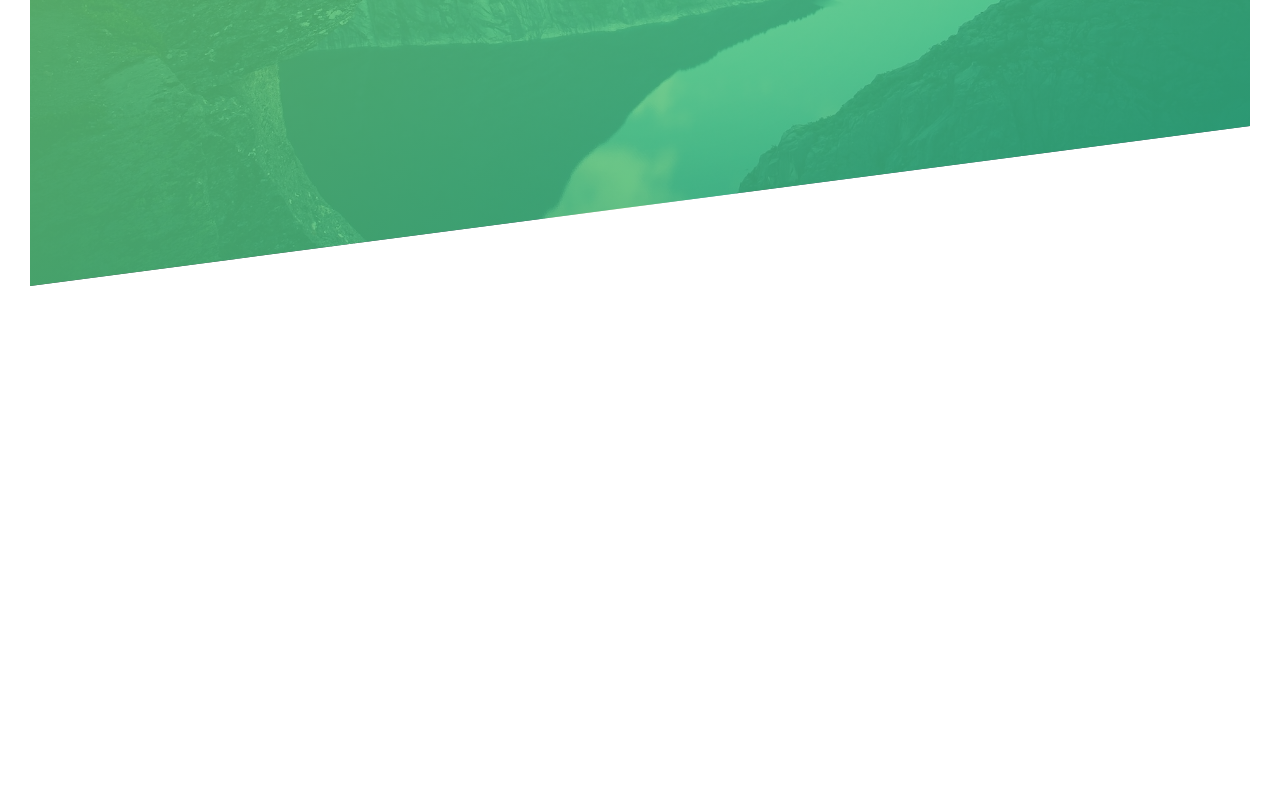
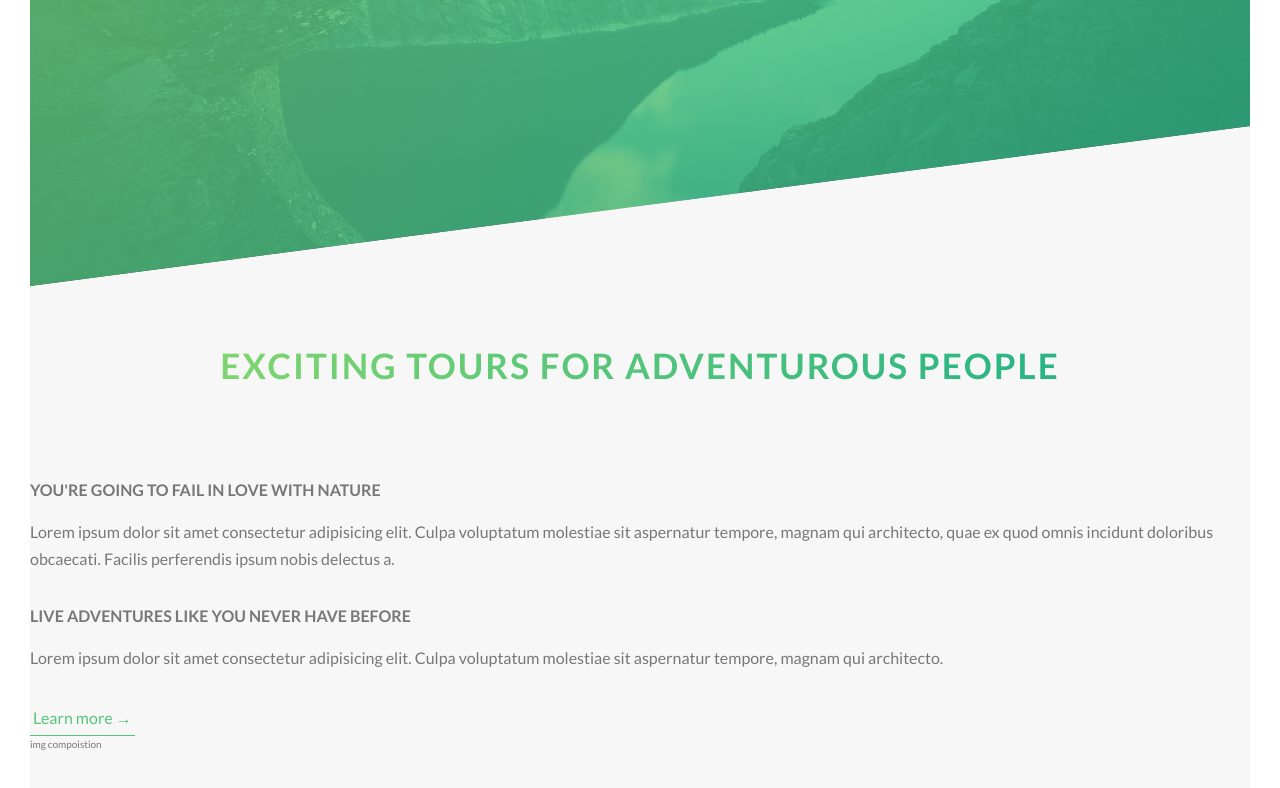
Before and after one commit to adi-peled/Natours, a website: page index.html in a window 1280 px wide. Shown: the part 504-1292 px from the top of the page. Before the commit the page ends 820 px from the top, so only its background shows below. Drawn offline with Linux system fonts and the light colour scheme.

Commit message:
about section half way, added helpers and variables

```diff
--- a/index.html
+++ b/index.html
@@ -30,7 +30,38 @@
         </div>
     </header>
 
-
+    <main>
+        <section class="section-about">
+            <div class="u-center-text u-mar-btm-big">
+                <h2 class="heading-secondary">
+                    exciting tours for adventurous people
+                </h2>
+            </div>
+            <div class="row">
+                <div class="col-1-of-2">
+                    <h3 class="heading-tertiary  u-mar-btm-small">
+                        you're going to fail in love with nature
+                    </h3>
+                    <p class="paragraph">
+                        Lorem ipsum dolor sit amet consectetur adipisicing elit. Culpa voluptatum molestiae sit
+                        aspernatur tempore, magnam qui architecto, quae ex quod omnis incidunt doloribus obcaecati.
+                        Facilis perferendis ipsum nobis delectus a.
+                    </p>
+                    <h3 class="heading-tertiary u-mar-btm-small">
+                        Live adventures like you never have before
+                    </h3>
+                    <p class="paragraph">
+                        Lorem ipsum dolor sit amet consectetur adipisicing elit. Culpa voluptatum molestiae sit
+                        aspernatur tempore, magnam qui architecto.
+                    </p>
+                    <a href="#" class="btn-text"> Learn more &rarr;</a>
+                </div>
+                <div class="col-1-of-2">
+                    img compoistion
+                </div>
+            </div>
+        </section>
+    </main>
 </body>
 
 </html>
--- a/scss/abstracts/_mixins.scss
+++ b/scss/abstracts/_mixins.scss
@@ -0,0 +1,7 @@
+@mixin clearfix {
+    &::after {
+        content: "";
+        display: table;
+        clear: both;
+    }
+}
--- a/scss/abstracts/_variables.scss
+++ b/scss/abstracts/_variables.scss
@@ -2,3 +2,14 @@ $color-primary:#55c57a;
 $color-primary-light:#7ed56f;
 $color-primary-dark:#28b485;
 $color-black:#000;
+$color-white:#fff;
+$color-gray-light-1:#f7f7f7;
+
+
+//grid
+$grid-width:114rem;
+$gutter-vertical:8rem;
+$gutter-horizontal:6rem;
+
+//fonts
+$default-font-size:1.6rem;
--- a/scss/base/_typography.scss
+++ b/scss/base/_typography.scss
@@ -31,3 +31,34 @@ body {
         animation: moveInRight 1s ease-out
     }
 }
+
+.heading-secondary {
+    font-size: 3.5rem;
+    text-transform: uppercase;
+    font-weight: 700;
+    background-image: linear-gradient(to right, $color-primary-light, $color-primary-dark);
+    display: inline-block;
+    -webkit-background-clip: text;
+    color: transparent;
+    letter-spacing: 2px;
+    transition: all .2s;
+
+    &:hover {
+        transform: skewY(2deg) skewX(15deg) scale(1.1);
+        text-shadow: .5rem 1rem 2rem rgba($color-black, .2);
+    }
+}
+
+
+.heading-tertiary {
+    font-size: $default-font-size;
+    font-weight: 700;
+    text-transform: uppercase;
+}
+
+.paragraph {
+    font-size: $default-font-size;
+    &:not(:last-child) {
+        margin-bottom: 3rem;
+    }
+}
--- a/scss/base/_utilities.scss
+++ b/scss/base/_utilities.scss
@@ -0,0 +1,15 @@
+.u-center-text {
+    text-align: center;
+}
+
+.u-mar-btm-big {
+    margin-bottom: 8rem;
+}
+
+.u-mar-btm-medium {
+    margin-bottom: 4rem;
+}
+
+.u-mar-btm-small {
+    margin-bottom: 1.5rem;
+}
--- a/scss/cmps/_button.scss
+++ b/scss/cmps/_button.scss
@@ -1,4 +1,3 @@
-
 .btn {
 
     &:link,
@@ -10,7 +9,7 @@
         border-radius: 1rem;
         transition: all .2s;
         position: relative;
-        font-size: 1.6rem;
+        font-size: $default-font-size
     }
 
     &:hover {
@@ -58,3 +57,28 @@
         animation-fill-mode: backwards;
     }
 }
+
+.btn-text {
+
+    &:link,
+    &:visited {
+        font-size: $default-font-size;
+        color: $color-primary;
+        display: inline-block;
+        text-decoration: none;
+        border-bottom: 1px solid $color-primary;
+        padding: 3px;
+        transition: all .2s;
+    }
+
+    &:hover {
+        background-color: $color-primary;
+        color: $color-white;
+        box-shadow: 0 1rem 2rem rgba($color-black, .15);
+        transform: translateY(-2px);
+    }
+
+    &:active {
+        transform: translateY(0);
+    }
+}
--- /dev/null
+++ b/scss/layout/_grid.scss
@@ -0,0 +1,42 @@
+.row {
+    max-width: $grid-width;
+    margin: 0 auto;
+
+    &:not(:last-child) {
+        margin-bottom: $gutter-vertical;
+    }
+
+    @include clearfix;
+
+    [class^="col-"] {
+        float: left;
+        &:not(:last-child) {
+            margin-right: $gutter-horizontal;
+        }
+    }
+
+    .col-1-of-2 {
+        width: calc((100% - #{$gutter-horizontal}) / 2);
+    }
+
+    .col-1-of-3 {
+        width: calc((100% - 2 * #{$gutter-horizontal}) / 3);
+    }
+
+    .col-2-of-3 {
+        width: calc(2 * ((100% - 2 * #{$gutter-horizontal}) / 3) + #{$gutter-horizontal});
+    }
+
+    .col-1-of-4 {
+        width: calc((100% - 3 * #{$gutter-horizontal}) / 4);
+    }
+
+    .col-2-of-4 {
+        width: calc(2 * ((100% - 3 * #{$gutter-horizontal}) / 4) + #{$gutter-horizontal});
+    }
+
+    .col-3-of-4 {
+        width: calc(3 * ((100% - 3 * #{$gutter-horizontal}) / 4) + 2 * #{$gutter-horizontal});
+    }
+
+}
--- a/scss/main.scss
+++ b/scss/main.scss
@@ -1,11 +1,14 @@
+@import 'abstracts/functions';
+@import 'abstracts/mixins';
+@import 'abstracts/variables';
+
+
+
 @import 'base/base';
 @import 'base/typography';
 @import 'base/animation';
 @import 'base/utilities';
 
-@import 'abstracts/functions';
-@import 'abstracts/mixins';
-@import 'abstracts/variables';
 
 @import 'pages/home';
 @import 'cmps/button';
--- a/scss/pages/_home.scss
+++ b/scss/pages/_home.scss
@@ -0,0 +1,5 @@
+.section-about{
+    background-color: $color-gray-light-1;
+    padding: 25rem 0;
+    margin-top: -25vh;
+}
```
Also changed, not shown: css/style.css.
